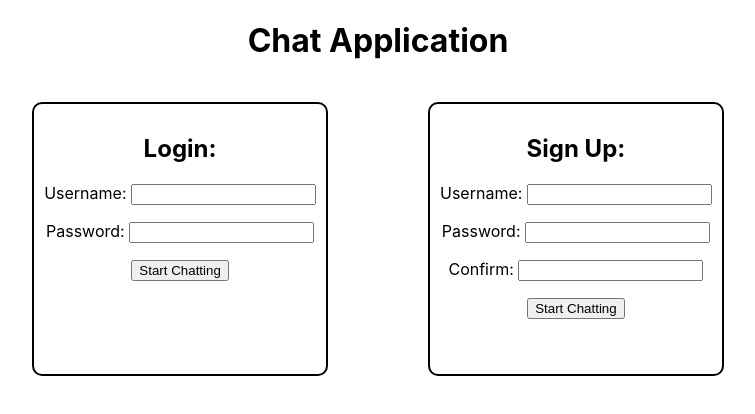
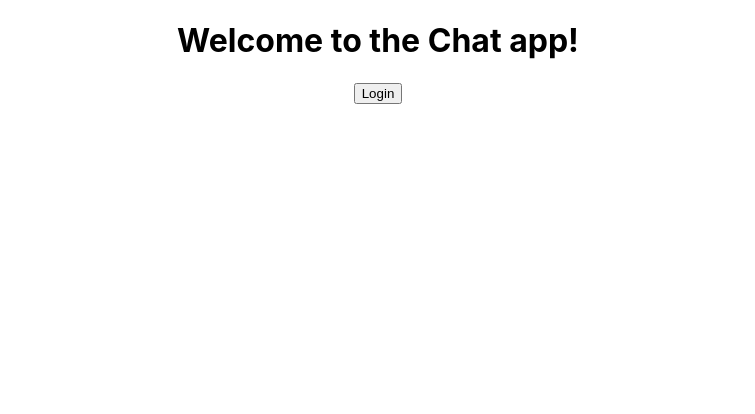
Before and after one commit to TheLaurenSousa/full-stack-mern-group-language-exhange, a React (Create React App) app in the folder client/: page / in a window 1280 px wide. Shown: the top 414 px of the page, without its empty margins (262-1017 px from the left). Built offline with nearby package versions, Linux system fonts and the light colour scheme.

Commit message:
Added Home page

```diff
--- a/client/src/App.js
+++ b/client/src/App.js
@@ -1,14 +1,16 @@
 import React from 'react';
 import { Routes, Route } from 'react-router-dom';
 import './App.css';
-import Create from './views/Create';
+import Home from './views/Home';
+import Login from './views/Login';
 import Chat from './views/Chat';
 
 function App() {
   return (
     <div className="App">
       <Routes>
-        <Route element={<Create/>} path="/"/>
+        <Route element={<Home/>} path='/'/>
+        <Route element={<Login/>} path="/login"/>
         <Route element={<Chat/>} path="/chat"/>
       </Routes>
     </div>
--- /dev/null
+++ b/client/src/views/Home.js
@@ -0,0 +1,13 @@
+import React from 'react';
+import { Link } from 'react-router-dom';
+
+export default () => {
+    return (
+        <div>
+            <h1>Welcome to the Chat app!</h1>
+            <Link to={'/login'}>
+                <button>Login</button>
+            </Link>
+        </div>
+    )
+}
```
Also changed, not shown: client/src/views/Login.js (renamed from client/src/views/Create.js).
